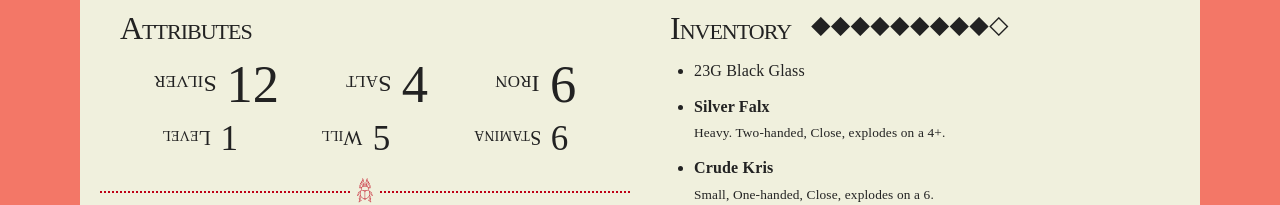
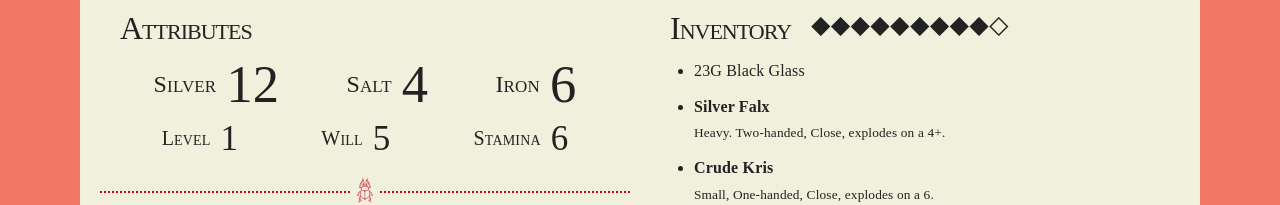
Before and after one commit to robfletcher/million-million-travelers, a Svelte app: page / in a window 1280 px wide. Shown: the part 258-463 px from the top of the page. Built offline with nearby package versions, Linux system fonts and the light colour scheme; a web font is replaced by a local one.

Commit message:
fix rotation on full size browser

```diff
--- a/src/App.svelte
+++ b/src/App.svelte
@@ -344,11 +344,13 @@
 		figure.stat figcaption {
 			font-size: 2rem;
 			writing-mode: inherit;
+			transform: none;
 		}
 
 		figure.stat-large figcaption {
 			font-size: 2.4rem;
 			writing-mode: inherit;
+			transform: none;
 		}
 
 		figure.stat-large .value {
```
